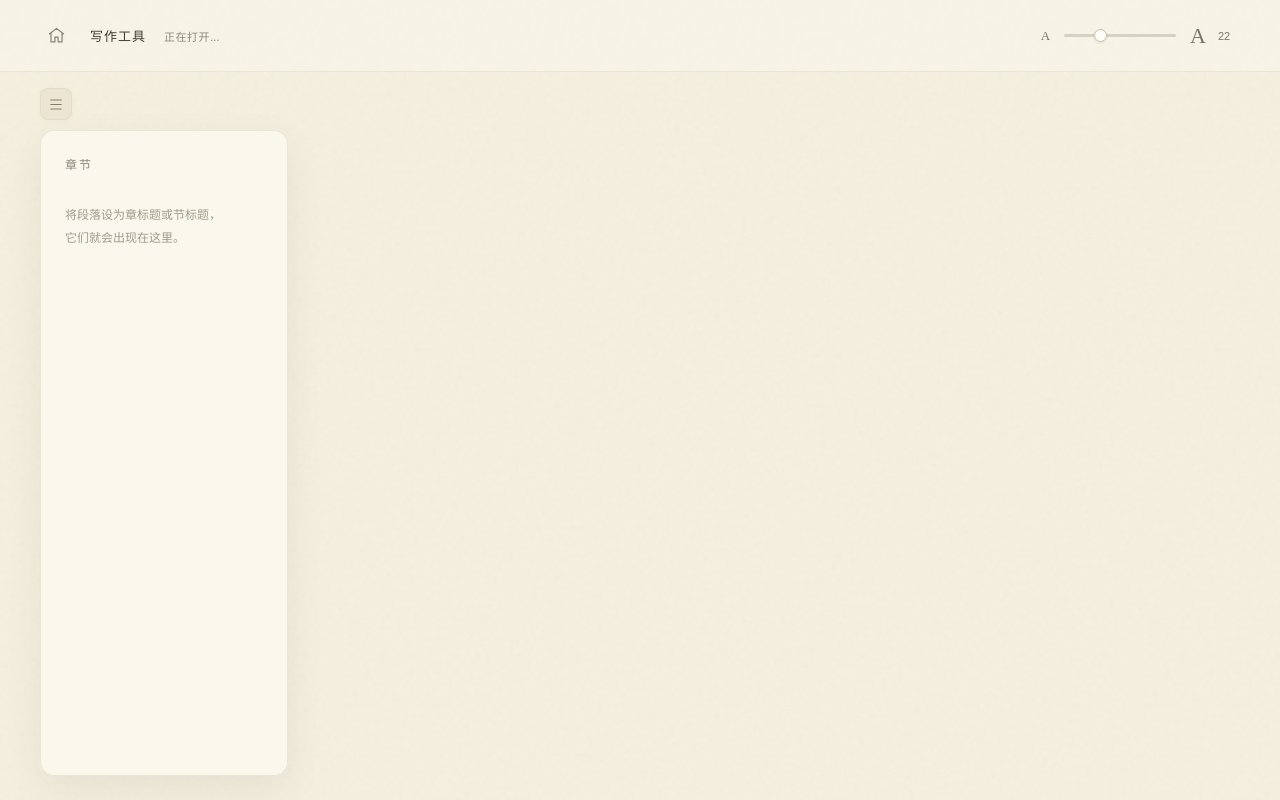
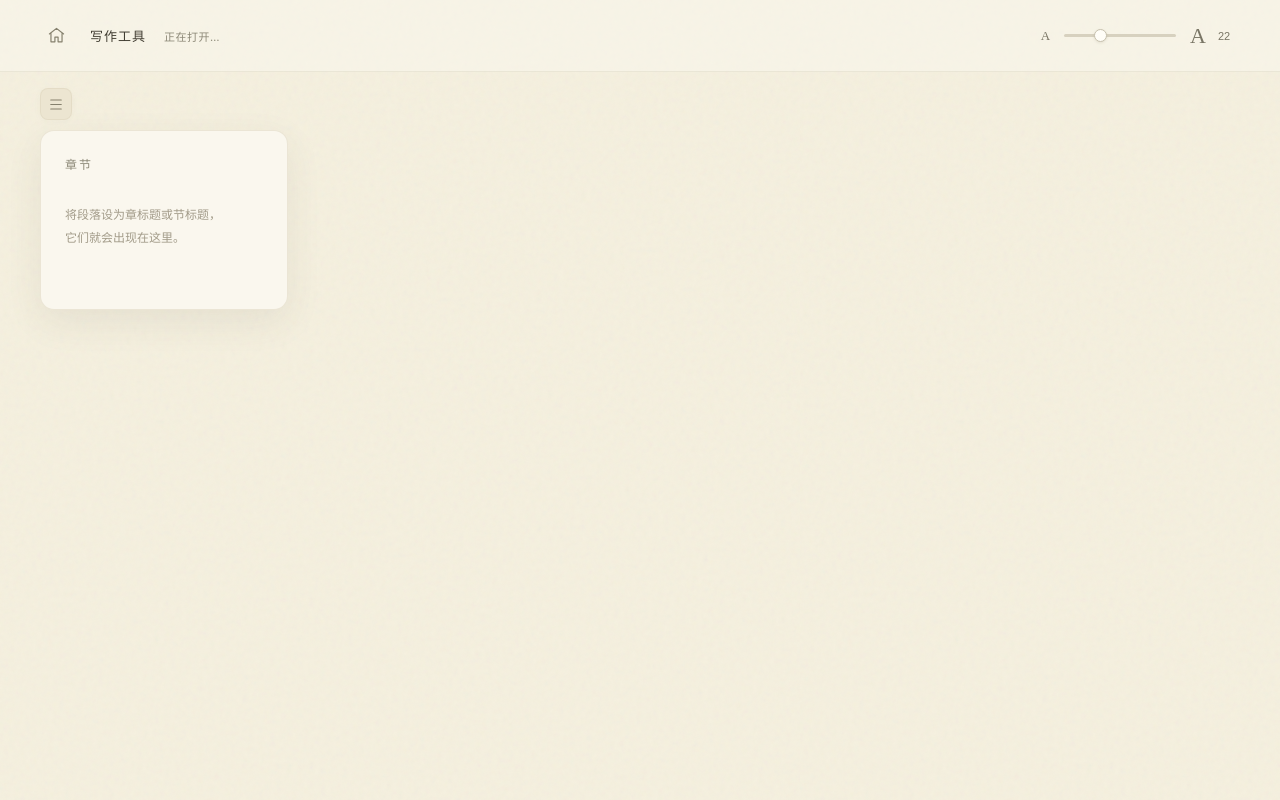
Before and after one commit to wertyuiosdfghjk/writing_tool, an Electron app: page index.html in a window 1280 px wide. Both pictures are taken after a click on the button 56 px from the left and 104 px from the top of the page. Drawn offline with Linux system fonts and the light colour scheme; no server answers.

Commit message:
Size floating chapter card to its contents

```diff
--- a/style.css
+++ b/style.css
@@ -75,3 +75,4 @@ button:focus-visible { outline: 2px solid #9b9476; outline-offset: 2px; }
 .workspace #drawer .drawer-title { padding-top: 24px; }
 @media (max-width: 620px) { .floating-navigation, .workspace #drawer { left: 22px; } }
 @media (prefers-reduced-motion: reduce) { .workspace #drawer { transition: none; } }
+.workspace #drawer { bottom: auto; height: fit-content; min-height: 180px; max-height: calc(100% - 82px); padding-bottom: 18px; background: #faf7ee; }
```
